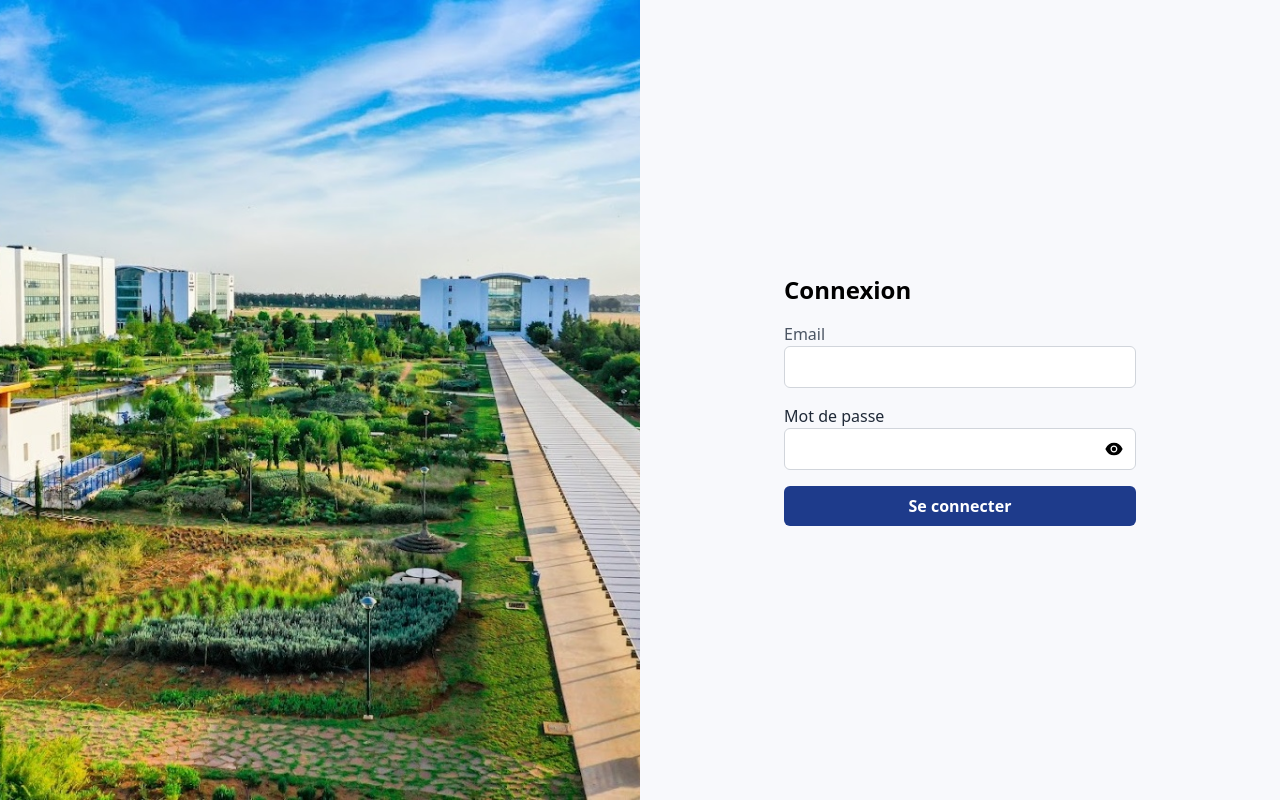
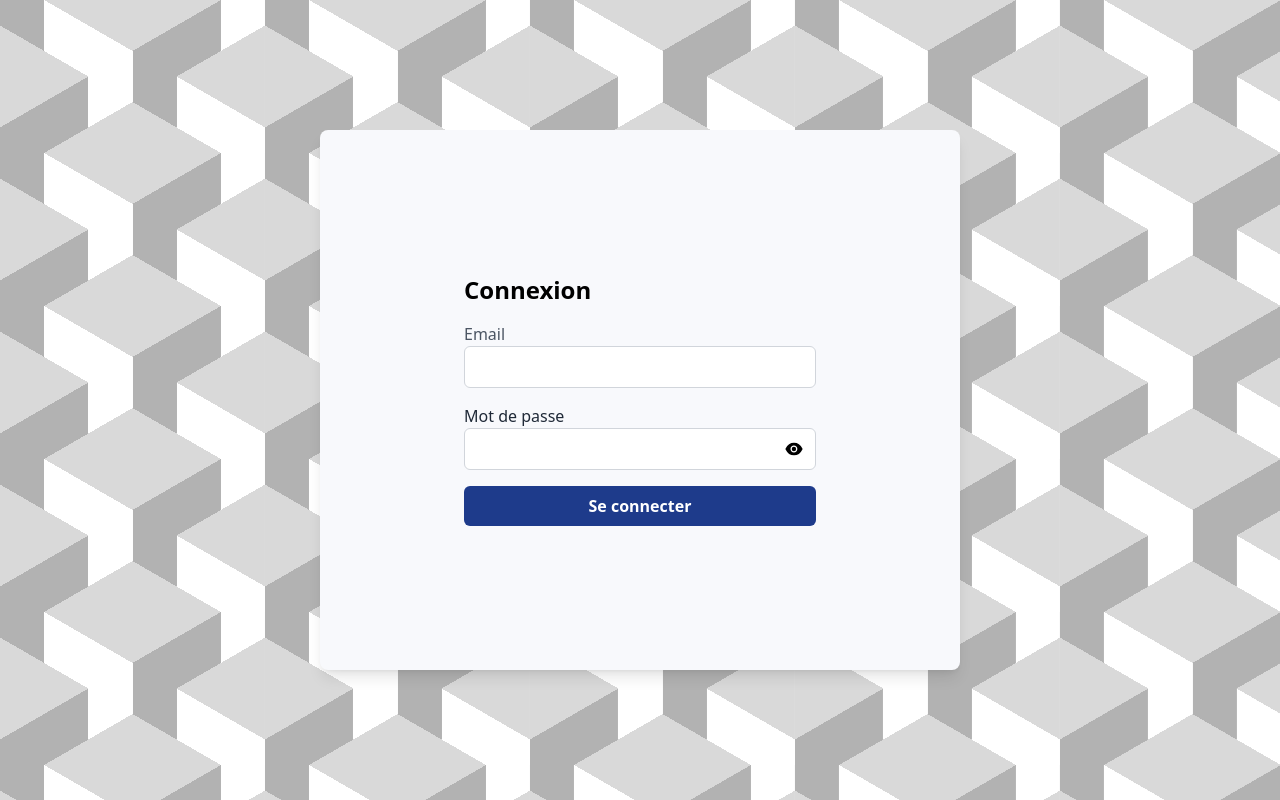
Before and after one commit to MohamedBerraho123/uir-booking-ClientOffice, a React (Vite) app: page / in a window 1280 px wide. Built offline with nearby package versions, Linux system fonts and the light colour scheme.

Commit message:
using the biggest collection of background Patterns Css

```diff
--- a/src/LoginSignUp/LoginSignUp.css
+++ b/src/LoginSignUp/LoginSignUp.css
@@ -1,127 +1,16 @@
+.css-background {
+    --s: 153px; /* control the size*/
+    --c1: #b2b2b2;
+    --c2: #ffffff;
+    --c3: #d9d9d9;
 
-
-.Main-container {
-    background-image: url('../assets/Uirback.jpeg');
-    /* Adjust the path according to your project structure */
-    background-size: cover;
-    /* Ensures the image covers the entire container */
-    background-position: center;
-    /* Centers the background image */
-    background-color: rgba(24, 54, 128, 0.3);
-    width: 100%;
-    position: absolute;
-    height: 100%;
-    z-index: 1;
-
-}
-
-.Login-container {
-    display: flex;
-    flex-direction: column;
-    margin: auto;
-    margin-top: 150px;
-    background: white;
-    width: 600px;
-    padding-bottom: 30px;
-    z-index: 100;
-    border-radius: 20px;
-}
-
-.header {
-    display: flex;
-    flex-direction: column;
-    align-items: center;
-    gap: 9px;
-    width: 100%;
-    margin-top: 30px;
-}
-
-.text {
-    color: #183680;
-    font-size: 48px;
-    font-weight: 500;
-}
-
-.underline {
-    width: 70px;
-    height: 6px;
-    background-color: #D1D901;
-    border-radius: 9px;
-}
-
-.inputs {
-    margin-top: 55px;
-    display: flex;
-    flex-direction: column;
-    gap: 25px;
-}
-
-.input {
-    display: flex;
-    align-items: center;
-    margin: auto;
-    width: 480px;
-    height: 80px;
-    background: #eaeaea;
-    border-radius: 6px;
-}
-
-.input img {
-    margin: 0px 30px;
-}
-
-.input input {
-    height: 50px;
-    width: 400px;
-    background: transparent;
-    border: none;
-    outline: none;
-    color: black;
-    font-size: 19px;
-}
-
-.forgot-password {
-    padding-left: 62px;
-    margin-top: 27px;
-    color: #797979;
-    font-size: 18px;
-}
-
-.forgot-password span {
-    color: grey;
-    cursor: pointer;
-}
-
-.submit-container {
-    display: flex;
-    gap: 30px;
-    margin: 60px auto;
-}
-
-.submit {
-    display: flex;
-    justify-content: center;
-    align-items: center;
-    width: 220px;
-    height: 59px;
-    color: #fff;
-    border-radius: 50px;
-    background-color: #183680;
-    font-size: 19px;
-    font-weight: 700;
-    cursor: pointer;
-}
-
-.gray {
-    background: #eaeaea;
-    color: #183680;
-    width: 220px;
-    height: 59px;
-    cursor: pointer;
-    border-radius: 50px;
-    font-size: 19px;
-    font-weight: 700;
-    display: flex;
-    justify-content: center;
-    align-items: center;
-}
+    --_g: var(--c3) 0 120deg,#0000 0;
+    background:
+      conic-gradient(from -60deg at 50% calc(100%/3),var(--_g)),
+      conic-gradient(from 120deg at 50% calc(200%/3),var(--_g)),
+      conic-gradient(from  60deg at calc(200%/3),var(--c3) 60deg,var(--c2) 0 120deg,#0000 0),
+      conic-gradient(from 180deg at calc(100%/3),var(--c1) 60deg,var(--_g)),
+      linear-gradient(90deg,var(--c1)   calc(100%/6),var(--c2) 0 50%,
+                            var(--c1) 0 calc(500%/6),var(--c2) 0);
+    background-size: calc(1.732*var(--s)) var(--s);
+  }
--- a/src/LoginSignUp/loginSignUp.jsx
+++ b/src/LoginSignUp/loginSignUp.jsx
@@ -1,14 +1,11 @@
-import React, { useState, useEffect } from 'react';
+import React, { useState } from 'react';
 import axios from 'axios';
 import ApiManager from "../api";
 import ApiSystem from "../apiSystem";
-import Uirback1 from "../assets/uir5.jpg";
-import uirImage2 from "../assets/imageuir3.jpg"
-import uirImage3 from "../assets/image4uir.jpg"
-import {  useNavigate } from "react-router-dom";
+import { useNavigate } from "react-router-dom";
 import { AiFillEye, AiFillEyeInvisible } from 'react-icons/ai';
 import { ClipLoader } from 'react-spinners';
-
+import './LoginSignUp.css'
 
 const LoginSignUp = ({ onLogin }) => {
   const [email, setEmail] = useState('');
@@ -18,28 +15,12 @@ const LoginSignUp = ({ onLogin }) => {
   const [studentData, setStudentData] = useState(null);
   const [studentCodeUIR, setStudentCodeUIR] = useState('');
   const [loading, setLoading] = useState(false);
+  const [showPassword, setShowPassword] = useState(false);
   const navigate = useNavigate();
-    // Array of images
-    const images = [uirImage2, uirImage3, Uirback1];
-    const [currentImageIndex, setCurrentImageIndex] = useState(0);
-
-    const [showPassword, setShowPassword] = useState(false);
 
   const togglePasswordVisibility = () => {
     setShowPassword(!showPassword);
   };
-
-    // Change image every 10 seconds
-    useEffect(() => {
-      const interval = setInterval(() => {
-        setCurrentImageIndex((prevIndex) => (prevIndex + 1) % images.length);
-      }, 5000);
-
-      // Cleanup the interval on component unmount
-      return () => clearInterval(interval);
-    }, []);
-
-
 
   const handleSubmit = async (e) => {
     e.preventDefault();
@@ -59,22 +40,17 @@ const LoginSignUp = ({ onLogin }) => {
       const newStudentData = { userId, codeUIR, firstName, lastName };
       setStudentData(newStudentData);
 
-
-      // Automatically add the student upon successful registration and login
       await addStudent(newStudentData, token);
       onLogin();
       navigate("/");
     } catch (error) {
       setErrorMessage(error.response?.data?.Message || 'Registration/Login failed');
-    }finally {
-      setLoading(false); // Stop loading animation
+    } finally {
+      setLoading(false);
     }
   };
 
-
   const addStudent = async (studentData) => {
-
-
     if (
       !studentData ||
       !studentData.firstName ||
@@ -82,45 +58,29 @@ const LoginSignUp = ({ onLogin }) => {
       !studentData.userId ||
       !studentData.codeUIR
     ) {
-      // console.log('Invalid student data:', studentData);
-      return; // Do not add if data is missing
+      return;
     }
     try {
       await ApiSystem.post('/Students/add', studentData);
       setStudentCodeUIR(studentData.codeUIR);
     } catch (err) {
       console.error('Error adding student:', err);
-      // setError('Failed to add student.');
     }
   };
 
+  return (
+    <div className="flex justify-center items-center h-screen css-background">
+    {/* center: Login Form */}
+    <div className="bg-[#f8f9fc] lg:p-36 md:p-52 sm:20 p-8 w-full lg:w-1/2 shadow-lg rounded-lg">
+      <h1 className="text-2xl font-semibold mb-4">Connexion</h1>
+      <form onSubmit={handleSubmit}>
 
 
-
-  return (
-    <div className="bg-[#f8f9fc] flex justify-center items-center h-screen">
-    {/* Left: Image */}
-    <div className="w-1/2 h-screen hidden lg:block">
-      <img
-        src={images[currentImageIndex]}
-        alt="Dynamic Image"
-        className="object-cover w-full h-full"
-      />
-
-    </div>
-
-    {/* Right: Login Form */}
-    <div className=" lg:p-36 md:p-52 sm:20 p-8 w-full lg:w-1/2  ">
-      <h1 className="text-2xl font-semibold mb-4">Connexion</h1>
-      <form onSubmit={handleSubmit}>
-        {/* Username Input */}
-        <div className="mb-4 ">
-          <label
-            htmlFor="username"
-            className="block text-gray-600"
-          >
+        <div className="mb-4">
+          <label htmlFor="email" className="block text-gray-600">
             Email
           </label>
+
           <input
             id="email"
             type="email"
@@ -132,7 +92,6 @@ const LoginSignUp = ({ onLogin }) => {
           />
         </div>
 
-        {/* Password Input */}
         <div className="mb-4 relative">
           <label htmlFor="password" className="block text-gray-800">
             Mot de passe
@@ -140,15 +99,13 @@ const LoginSignUp = ({ onLogin }) => {
           <div className="relative">
             <input
               id="password"
-          type={showPassword ? 'text' : 'password'}
+              type={showPassword ? "text" : "password"}
               value={password}
               onChange={(e) => setPassword(e.target.value)}
               required
               className="w-full border border-gray-300 rounded-md py-2 px-3 focus:outline-none focus:border-blue-500 pr-10"
               autoComplete="off"
             />
-
-        {/* Show/Hide password icon */}
             <div
               onClick={togglePasswordVisibility}
               className="absolute right-3 top-1/2 transform -translate-y-1/2 cursor-pointer"
@@ -158,31 +115,20 @@ const LoginSignUp = ({ onLogin }) => {
           </div>
         </div>
 
-
-
-        {/* Login Button */}
-        {/* <button
-          type="submit"
-          className="bg-[#1E3B8B] hover:bg-[#1E3B8B]/90 text-white font-semibold rounded-md py-2 px-4 w-full"
-        >
-             Se connecter
-        </button> */}
         <button
           type="submit"
-            disabled={loading} // Disable the button when loading
+          disabled={loading}
           className={`${
-              loading ? 'bg-gray-400 cursor-not-allowed' : 'bg-[#1E3B8B] hover:bg-[#1E3B8B]/90'
+            loading ? "bg-gray-400 cursor-not-allowed" : "bg-[#1E3B8B] hover:bg-[#1E3B8B]/90"
           } text-white font-semibold rounded-md py-2 px-4 w-full flex justify-center items-center`}
         >
-            {loading ? <ClipLoader size={20} color="#ffffff" /> : 'Se connecter'}
+          {loading ? <ClipLoader size={20} color="#ffffff" /> : "Se connecter"}
         </button>
         {errorMessage && <p className="text-red-500 mt-2 text-center">{errorMessage}</p>}
-
       </form>
-
-
     </div>
   </div>
+
   );
 };
 
--- a/src/components/Layouts/Footer.jsx
+++ b/src/components/Layouts/Footer.jsx
@@ -87,7 +87,7 @@ const Footer = () => {
         </div>
       </div>
 
-      <p className='text-gray-300 text-sm mt-10'>© ReadymadeUI. All rights reserved.</p>
+
     </footer>
   );
 };
```
Lines whose indentation alone changed are shown as unchanged.
